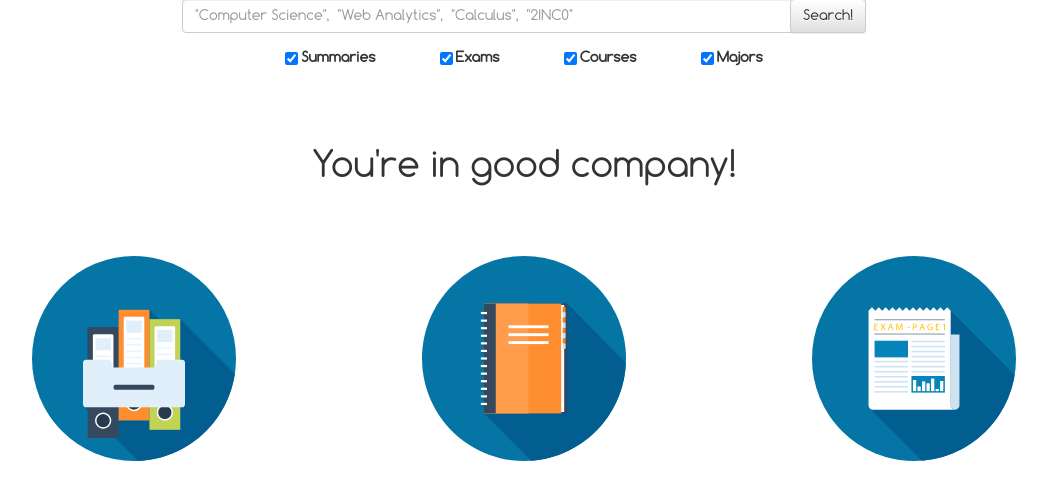
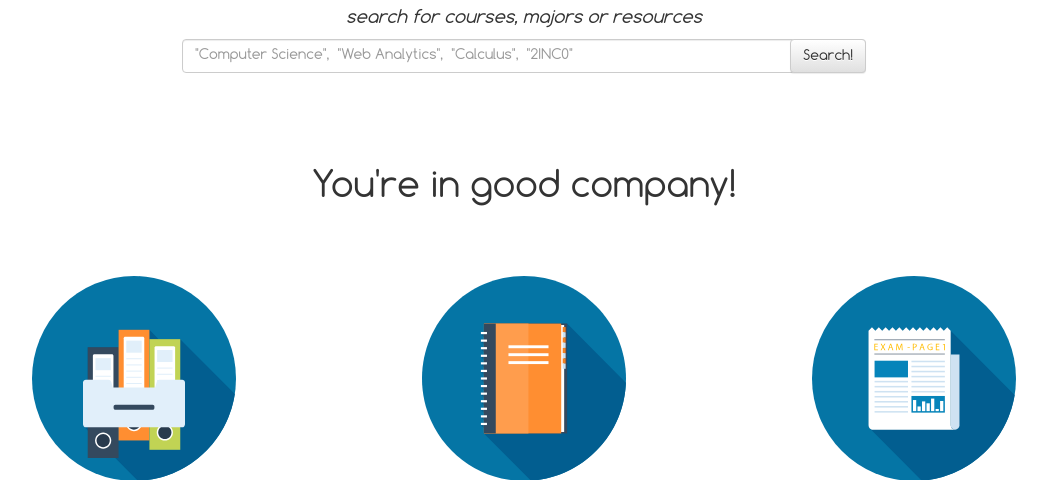
Before and after one commit to WebTech2016/studybuddy, a Django app: page / in a window 1280 px wide. Shown: the part 849-1329 px from the top of the page, without its empty margins (116-1163 px from the left). Run offline with Django 3.2, Linux system fonts and the light colour scheme; data comes from the database, SQL or seed files in the repository; some libraries are stand-ins or nearby versions.

Commit message:
temp fix for checkboxes homepage

```diff
--- a/main/templates/main/index.html
+++ b/main/templates/main/index.html
@@ -81,15 +81,18 @@
 
 
         <form method="get" action="/search/" id="searchbarform">
+          <h4><i>search for courses, majors or resources</i></h4>
             <div id="searchbargroup" class="form-group">
                 <input id="homejs" type="text" class="form-control large input-medium search-query" name="q" placeholder='"Computer Science",  "Web Analytics",  "2INC0"'>
                 <input type="submit" class="btn btn-default btn-main" id="searchbarbutton" value="Search!">
             </div>
             <!-- form-group -->
-            <label><input type="checkbox" name="checkbox" value="value" checked>Summaries</label>
-            <label><input type="checkbox" name="checkbox" value="value" checked>Exams</label>
-            <label><input type="checkbox" name="checkbox" value="value" checked>Courses</label>
-            <label><input type="checkbox" name="checkbox" value="value" checked>Majors</label>
+            <!--
+            <label><input type="checkbox" name="checkbox" value="summariesbox" checked>Summaries</label>
+            <label><input type="checkbox" name="checkbox" value="examsbox" checked>Exams</label>
+            <label><input type="checkbox" name="checkbox" value="coursesbox" checked>Courses</label>
+            <label><input type="checkbox" name="checkbox" value="majorsbox" checked>Majors</label>
+          -->
         </form>
 
 
```
